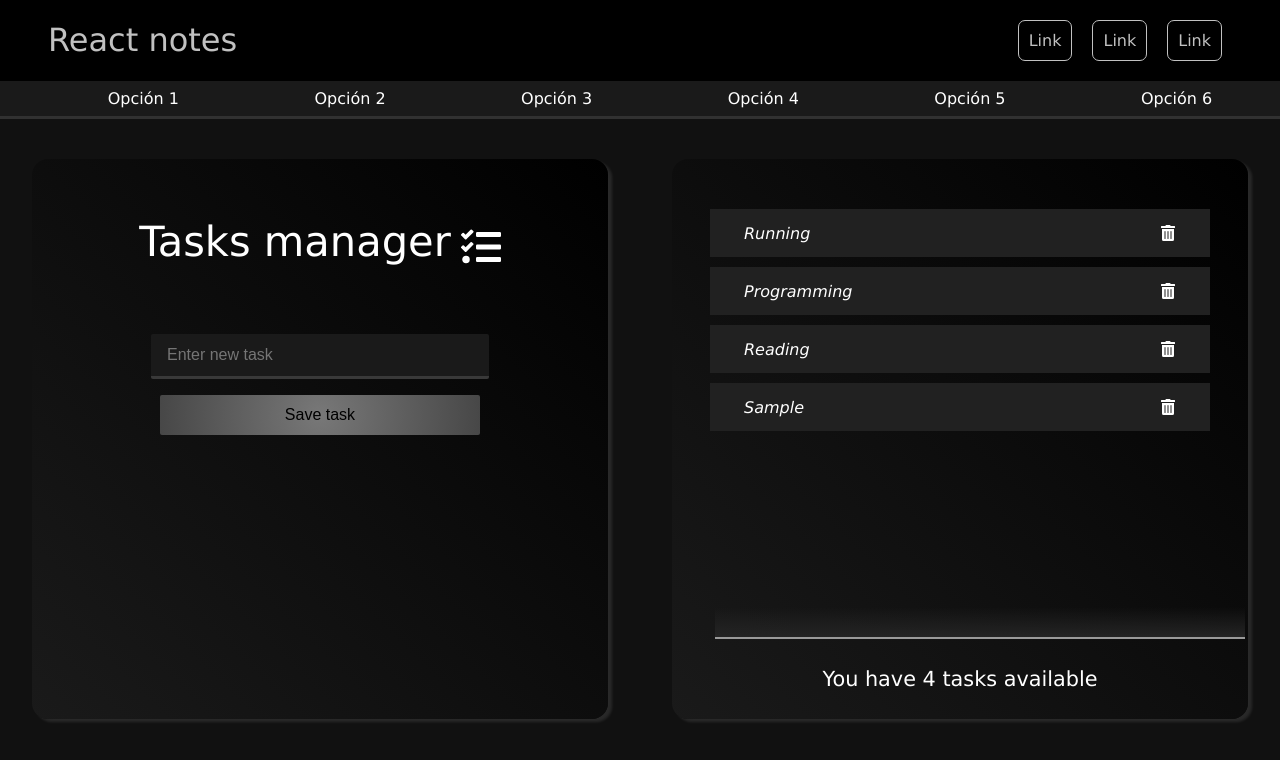
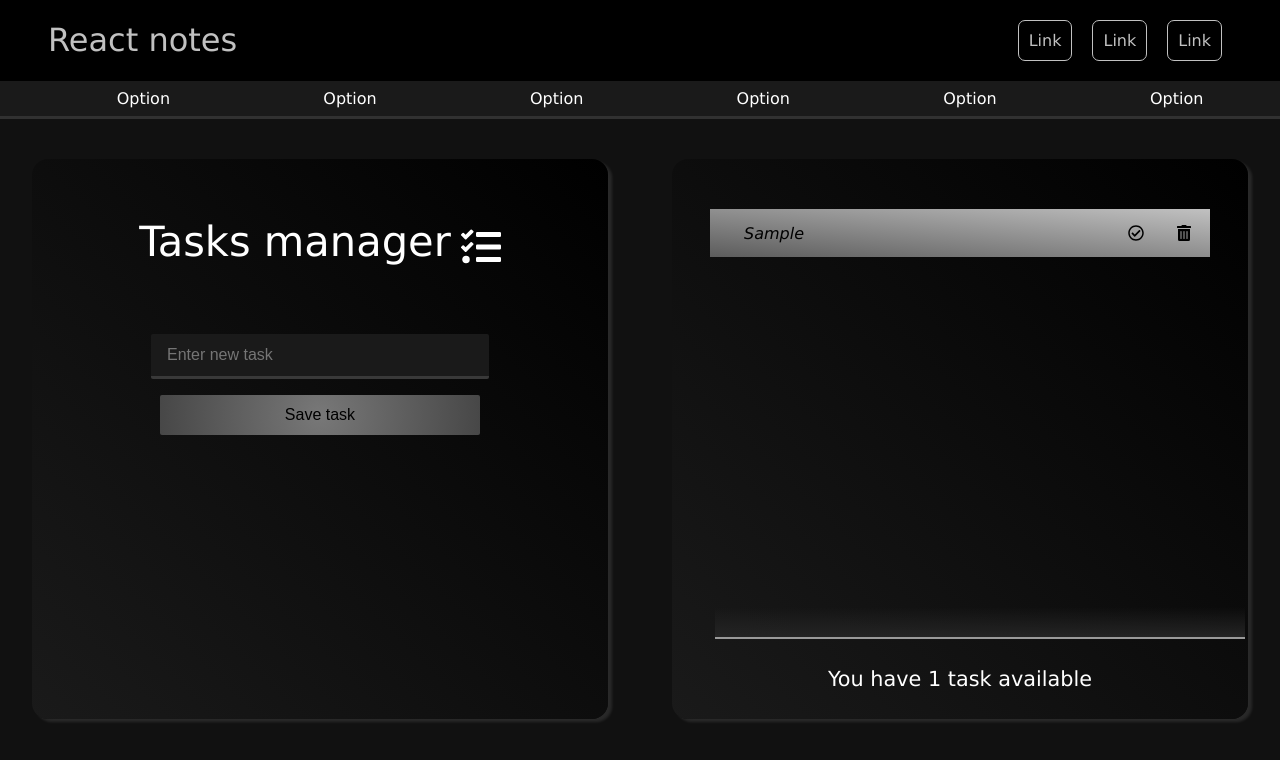
Before and after one commit to yesid-martinez/react-notes, a React (Vite) app: page / in a window 1280 px wide. Both pictures are taken after typing "Sample" into the empty fields and a click on the input "Save task". Shown: the top 760 px of the page. Built offline with nearby package versions, Linux system fonts and the light colour scheme.

Commit message:
Tasks manager - Toogle task

```diff
--- a/src/App.jsx
+++ b/src/App.jsx
@@ -15,10 +15,6 @@ function App() {
   // ` tareas` => Valor inicial -> useState( valorInicial )
   // `setTareas`: función que actualiza el estado de `tareas`
   const [tareas, setTareas] = useState([
-    // Ejemplo de tareas
-    { id: 1, titulo: "Running" },
-    { id: 2, titulo: "Programming" },
-    { id: 3, titulo: "Reading" }
   ]);
   // Estado del componente: inmutable
 
@@ -39,6 +35,15 @@ function App() {
       return currentState.filter((tarea) => tarea.id !== id );
     });
 
+  };
+
+  const checkTask = (id) => {
+    setTareas( (currentState) => {
+      // Si la condición se cumple, se devuelve la tarea creando el atributo `tarea-terminada` con valor: `undefined`,
+      // `undefined` es un falsy value, por lo tanto, su opuesto será el valor`true`.
+      // Si la condición es falsa, se devuelve la tarea original sin realizar cambios.
+      return currentState.map( tarea => tarea.id === id ? {... tarea, terminada: !tarea.terminada } : tarea);
+    });
   };
 
   return (
@@ -69,6 +74,7 @@ function App() {
           <Tareas
           listaTareas={tareas}
           onDelete={deleteTask}
+          onToggle={checkTask}
           mostrarTodas={mostrarTodas}
           setMostrarTodas={setMostrarTodas}
           />
--- a/src/components/Nav.jsx
+++ b/src/components/Nav.jsx
@@ -7,12 +7,12 @@ const Nav = () => {
   return (
     <nav>
         <ul>
-            <li>Opción 1</li>
-            <li>Opción 2</li>
-            <li>Opción 3</li>
-            <li>Opción 4</li>
-            <li>Opción 5</li>
-            <li>Opción 6</li>
+            <li>Option</li>
+            <li>Option</li>
+            <li>Option</li>
+            <li>Option</li>
+            <li>Option</li>
+            <li>Option</li>
         </ul>
     </nav>
   )
--- a/src/components/Nav/nav.css
+++ b/src/components/Nav/nav.css
@@ -27,5 +27,5 @@ nav ul li{
 nav ul li:hover{
     background-color: rgb(20, 20, 20);
     font-size: 1.1rem;
-
+    cursor: pointer;
 }
--- a/src/components/Tarea.jsx
+++ b/src/components/Tarea.jsx
@@ -1,13 +1,30 @@
 import { FaTrashAlt } from "react-icons/fa";
+import { FaRegCheckCircle } from "react-icons/fa";
+import { FaCheckCircle } from "react-icons/fa";
 import '../components/Tareas/tareas.css'
 
-const Tarea = ({task, onDeleteClick}) => {
+const Tarea = ({task, onDeleteClick, onToggle}) => {
+
     return (
-      <li>
+      <li
+      className={task.terminada ? "tarea-terminada" : undefined}
+      // Evento de doble click (Toogle)
+      onDoubleClick={() => onToggle(task.id)}>
+
         {task.titulo}
+
+        {task.terminada ?(
+        <FaCheckCircle/>
+        ) : (
+        <FaRegCheckCircle
+        style={{cursor: "pointer"}}
+
+        />)}
+
         <FaTrashAlt
         onClick={() => onDeleteClick(task.id)}
         className="icon"
+        style={{cursor: "pointer"}}
         />
       </li>
     );
--- a/src/components/Tareas.jsx
+++ b/src/components/Tareas.jsx
@@ -4,7 +4,7 @@ import { useEffect } from 'react';
 import Tarea from './Tarea';
 import './Tareas/tareas.css';
 
-const Tareas = ({listaTareas, onDelete, mostrarTodas, setMostrarTodas}) => {
+const Tareas = ({listaTareas, onDelete, mostrarTodas, setMostrarTodas, onToggle}) => {
 
   // Controla los cambios en el componente para mostrar y ocultar el scrollbar
   useEffect(() => {
@@ -23,7 +23,9 @@ const Tareas = ({listaTareas, onDelete, mostrarTodas, setMostrarTodas}) => {
               <Tarea
               key={tarea.id}
               task={tarea}
-              onDeleteClick={onDelete}/>
+              onDeleteClick={onDelete}
+              onToggle={onToggle}
+              />
             ))}
         </ul>
         <div className='degradado-tareas'></div>
--- a/src/components/Tareas/tareas.css
+++ b/src/components/Tareas/tareas.css
@@ -37,7 +37,7 @@
 
 .lista-tareas li{
     display: grid;
-    grid-template-columns: 1fr 4rem;
+    grid-template-columns: 1fr  3rem 3rem;
     align-items: center;
     width: 30rem;
     min-height: 3rem;
@@ -47,8 +47,16 @@
     font-size: 1rem;
     font-weight: 300;
     font-style: oblique;
-    background-color: #212121;
+    background: linear-gradient(to top right, #5b5b5b, #c2c2c2);
+    color: #000000;
     border-radius: 5px;
+}
+
+.tarea-terminada{
+    background: none !important;
+    background: linear-gradient(to top right, #1b1b1b, #3d3d3d) !important;
+    color: #c4c4c4 !important;
+    text-decoration: line-through;
 }
 
 .degradado-tareas {
--- a/src/components/forms/agregarTareas.css
+++ b/src/components/forms/agregarTareas.css
@@ -85,4 +85,5 @@
 .content-layout form fieldset:nth-of-type(2) input:hover{
     background: radial-gradient(circle,#929191, #5f5f5f);
     font-size: 1.05rem;
+    cursor: pointer;
 }
```
Also changed, not shown: 1 other file (tests, documents, lock files or other folders).
